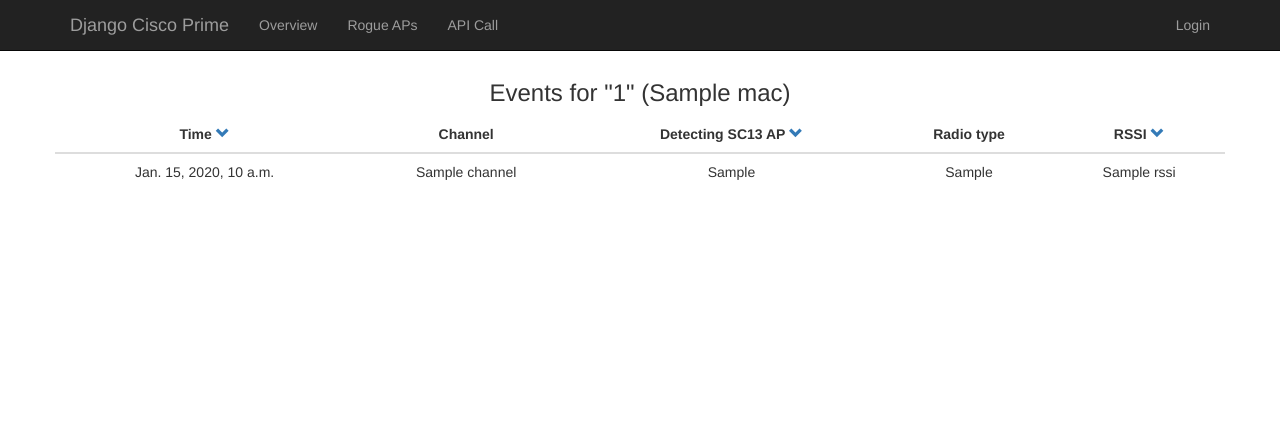
After one commit to asmaps/django-ciscoprime, a Django app: template ciscoprime/main/templates/main/rogue_detail.html in a window 1280 px wide. The commit adds this page. Shown: the top 430 px of the page. Run offline with Django 3.2, Linux system fonts and the light colour scheme; the template is opened without the code that fills it: most values are stand-ins (such as "Sample title", 1, 10 or a date in 2020); some libraries are stand-ins or nearby versions.

Commit message:
rogue ap events

```diff
--- /dev/null
+++ b/ciscoprime/main/templates/main/rogue_detail.html
@@ -0,0 +1,34 @@
+{% extends 'base.html' %}
+{% load status_tags %}
+
+{% block content %}
+<div class="text-center">
+    {% with events|first as event %}
+    <h3>Events for "{{ event.ssid }}" ({{ event.mac }})</h3>
+        {% endwith %}
+    <table class="table">
+        <thead>
+            <tr>
+                <th>Time <a href="?sort=time"><span class="glyphicon glyphicon-chevron-down"></span></a></th>
+                <th>Channel</th>
+                <th>Detecting SC13 AP <a href="?sort=detecting_ap"><span class="glyphicon glyphicon-chevron-down"></span></a></th>
+                <th>Radio type</th>
+                <th>RSSI <a href="?sort=rssi"><span class="glyphicon glyphicon-chevron-down"></span></a></th>
+            </tr>
+        </thead>
+        <tbody>
+        {% with request.GET.sort|default:'rssi' as sortby %}
+    {% for ap in events|dictsort:sortby %}
+            <tr>
+                <td>{{ ap.time }}</td>
+                <td>{{ ap.channel }}</td>
+                <td>{{ ap.detecting_ap }}</td>
+                <td>{{ ap.radio_type }}</td>
+                <td>{{ ap.rssi }}</td>
+            </tr>
+    {% endfor %}
+        {% endwith %}
+        </tbody>
+    </table>
+</div>
+{% endblock %}
--- a/ciscoprime/main/templates/main/rogues.html
+++ b/ciscoprime/main/templates/main/rogues.html
@@ -31,7 +31,7 @@
             <tbody>
         {% for ap in rogues|dictsort:'detecting_ap' %}
                 <tr>
-                    <td>{{ ap.ssid|default:"unknown" }}</td>
+                    <td><a href="{% url 'rogue_detail' correlated=ap.id %}">{{ ap.ssid|default:"unknown" }}</a></td>
                     <td>{{ ap.mac }}</td>
                     <td>{{ ap.channel }}</td>
                     <td>{{ ap.detecting_ap }}</td>
--- a/ciscoprime/main/urls.py
+++ b/ciscoprime/main/urls.py
@@ -1,8 +1,9 @@
 from django.conf.urls import patterns, include, url
-from .views import ApiCallView, OverviewView, RoguesView
+from .views import ApiCallView, OverviewView, RoguesView, RogueDetailView
 
 urlpatterns = patterns('',
     url(r'^overview/$', OverviewView.as_view(), name='overview'),
     url(r'^api_call/$', ApiCallView.as_view(), name='api_call'),
     url(r'^rogues/$', RoguesView.as_view(), name='rogues'),
+    url(r'^rogue/(?P<correlated>\d+)/$', RogueDetailView.as_view(), name='rogue_detail'),
 )
```
Also changed, not shown: ciscoprime/main/utils.py (+20 -0 lines), ciscoprime/main/views.py (+36 -16 lines).
